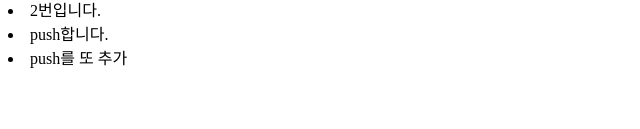
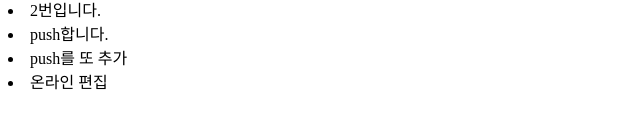
Before and after one commit to Tunner95/test, a plain HTML site: page index.html in a window 1280 px wide. Shown: the part 259-388 px from the top of the page, without its empty margins (0-640 px from the left). Drawn offline with Linux system fonts and the light colour scheme.

Commit message:
Update index.html

```diff
--- a/index.html
+++ b/index.html
@@ -16,6 +16,7 @@
 		<li>2번입니다.</li>
 		<li>push합니다.</li>
 		<li>push를 또 추가</li>
+		<li>온라인 편집</li>
 	</div>
 </body>
 </html>
```
